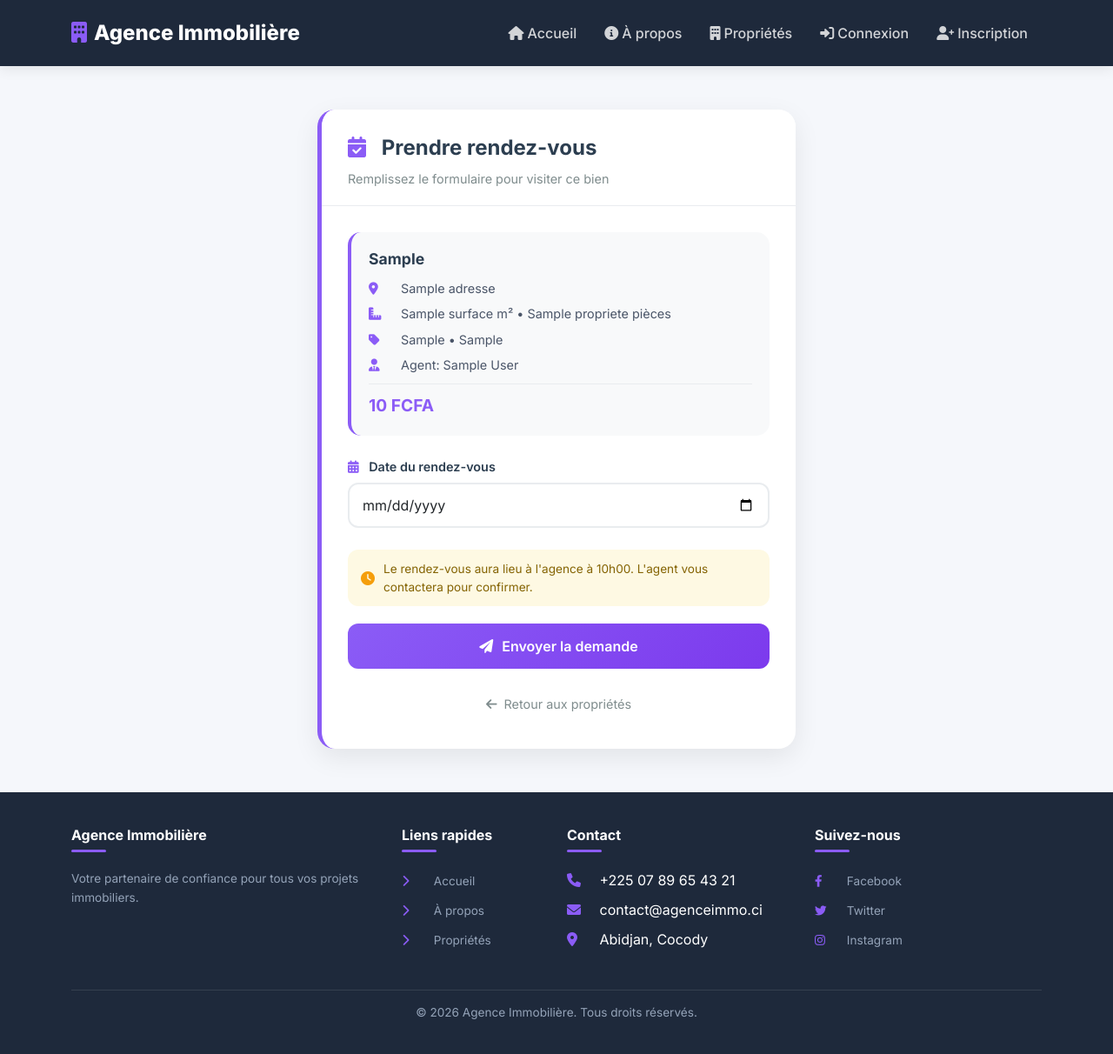
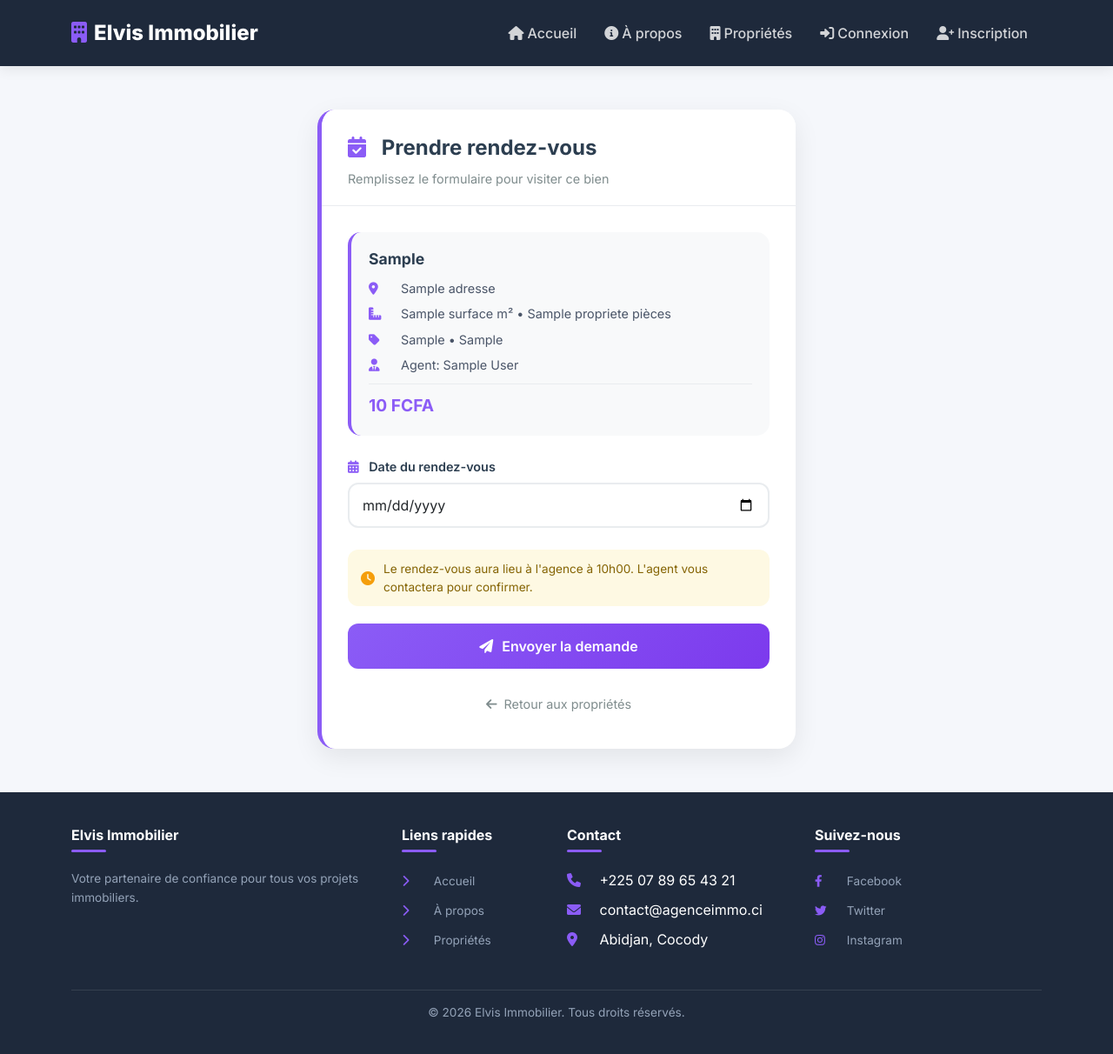
Before and after one commit to DEVELVIS54/GESTION_FINAL, a Django app: template SE/templates/SE/rdv.html in a window 1280 px wide. Shown: the whole page at 87% size. Run offline with Django 5.2, Linux system fonts and the light colour scheme; the template is opened without the code that fills it: most values are stand-ins (such as "Sample title", 1, 10 or a date in 2020).

Commit message:
Update rdv.html

```diff
--- a/SE/templates/SE/rdv.html
+++ b/SE/templates/SE/rdv.html
@@ -4,7 +4,7 @@
 <head>
     <meta charset="UTF-8">
     <meta name="viewport" content="width=device-width, initial-scale=1.0">
-    <title>Prendre rendez-vous - Agence Immobilière</title>
+    <title>Prendre rendez-vous - Elvis Immobilier</title>
 
     <!-- Bootstrap CSS -->
     <link href="https://cdn.jsdelivr.net/npm/bootstrap@5.1.3/dist/css/bootstrap.min.css" rel="stylesheet">
@@ -333,7 +333,7 @@
     <nav class="navbar navbar-expand-lg navbar-dark sticky-top">
         <div class="container">
             <a class="navbar-brand" href="{% url 'accueil' %}">
-                <i class="fas fa-building me-2"></i>Agence Immobilière
+                <i class="fas fa-building me-2"></i>Elvis Immobilier
             </a>
             <button class="navbar-toggler" type="button" data-bs-toggle="collapse" data-bs-target="#navbarNav">
                 <span class="navbar-toggler-icon"></span>
@@ -456,7 +456,7 @@
         <div class="container">
             <div class="row">
                 <div class="col-md-4">
-                    <h5>Agence Immobilière</h5>
+                    <h5>Elvis Immobilier</h5>
                     <p>Votre partenaire de confiance pour tous vos projets immobiliers.</p>
                 </div>
                 <div class="col-md-2">
@@ -485,7 +485,7 @@
                 </div>
             </div>
             <div class="copyright">
-                <p>&copy; {% now "Y" %} Agence Immobilière. Tous droits réservés.</p>
+                <p>&copy; {% now "Y" %} Elvis Immobilier. Tous droits réservés.</p>
             </div>
         </div>
     </footer>
```
